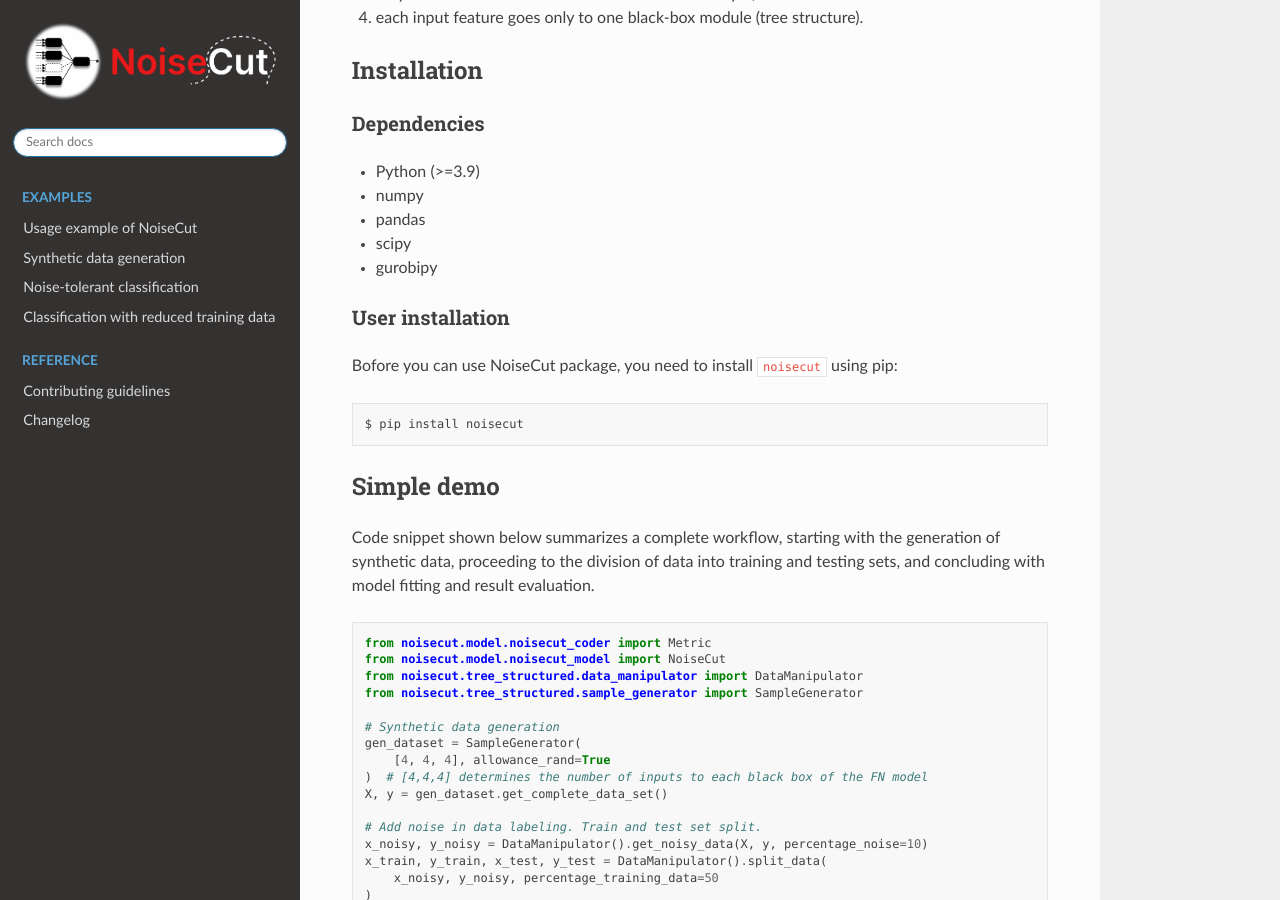
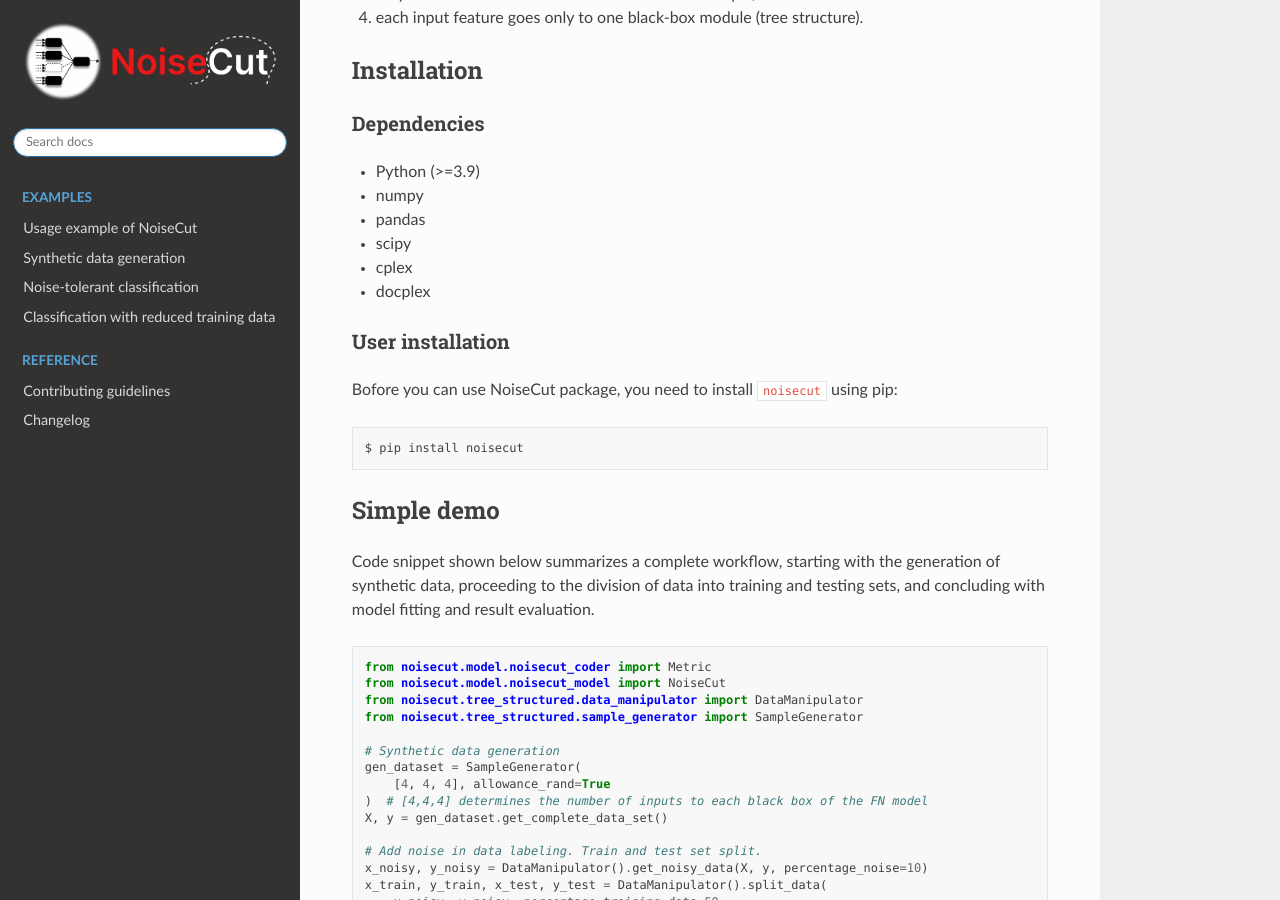
Before and after one commit to JRC-COMBINE/NoiseCut, a Sphinx documentation site: the page built from docs/homepage.md, in a window 1280 px wide and 900 px high, scrolled down 710 px. Built offline with Sphinx 7.4.7 and the Read the Docs theme 2.0.0, drawn with Linux system fonts in a browser that asks for light colours; pages that are not in the unit, such as notebooks, are missing from menus.

Commit message:
Update homepage.md: dependencies

```diff
--- a/docs/homepage.md
+++ b/docs/homepage.md
@@ -27,7 +27,8 @@ criteria. It should have
 - numpy
 - pandas
 - scipy
-- gurobipy
+- cplex
+- docplex
 
 ### User installation
 
```
